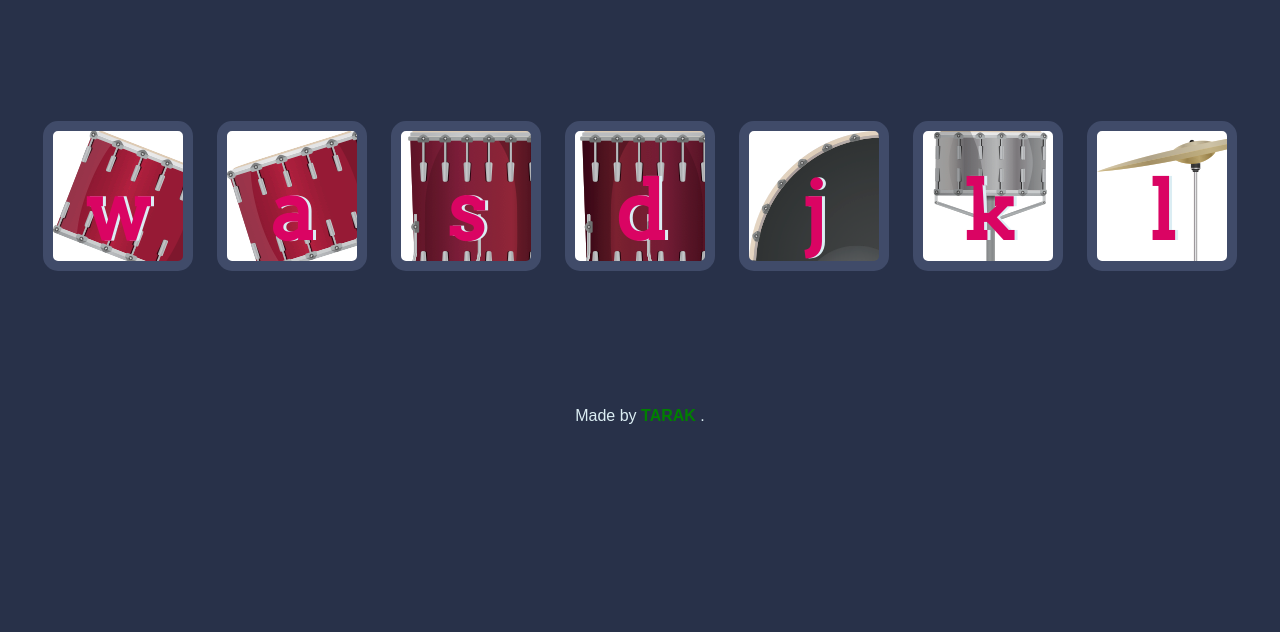
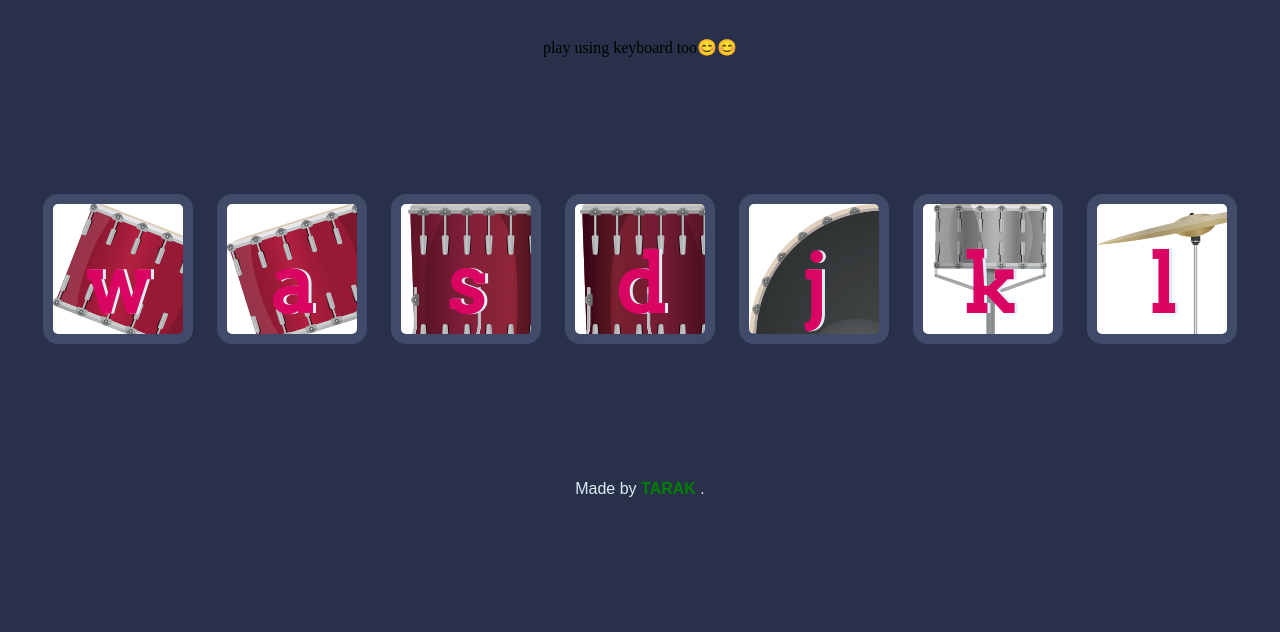
Before and after one commit to Bandi-stack/Drum-Kit, a plain HTML site: page index.html in a window 1280 px wide. Shown: the part 168-800 px from the top of the page. Drawn offline with Linux system fonts and the light colour scheme.

Commit message:
Update index.html

```diff
--- a/index.html
+++ b/index.html
@@ -11,6 +11,7 @@
 <body>
 
   <h1 id="title">Drum 🥁 Kit</h1>
+  <p>play using keyboard too😊😊</p>
   <div class="set">
     <button class="w drum">w</button>
     <button class="a drum">a</button>
```
